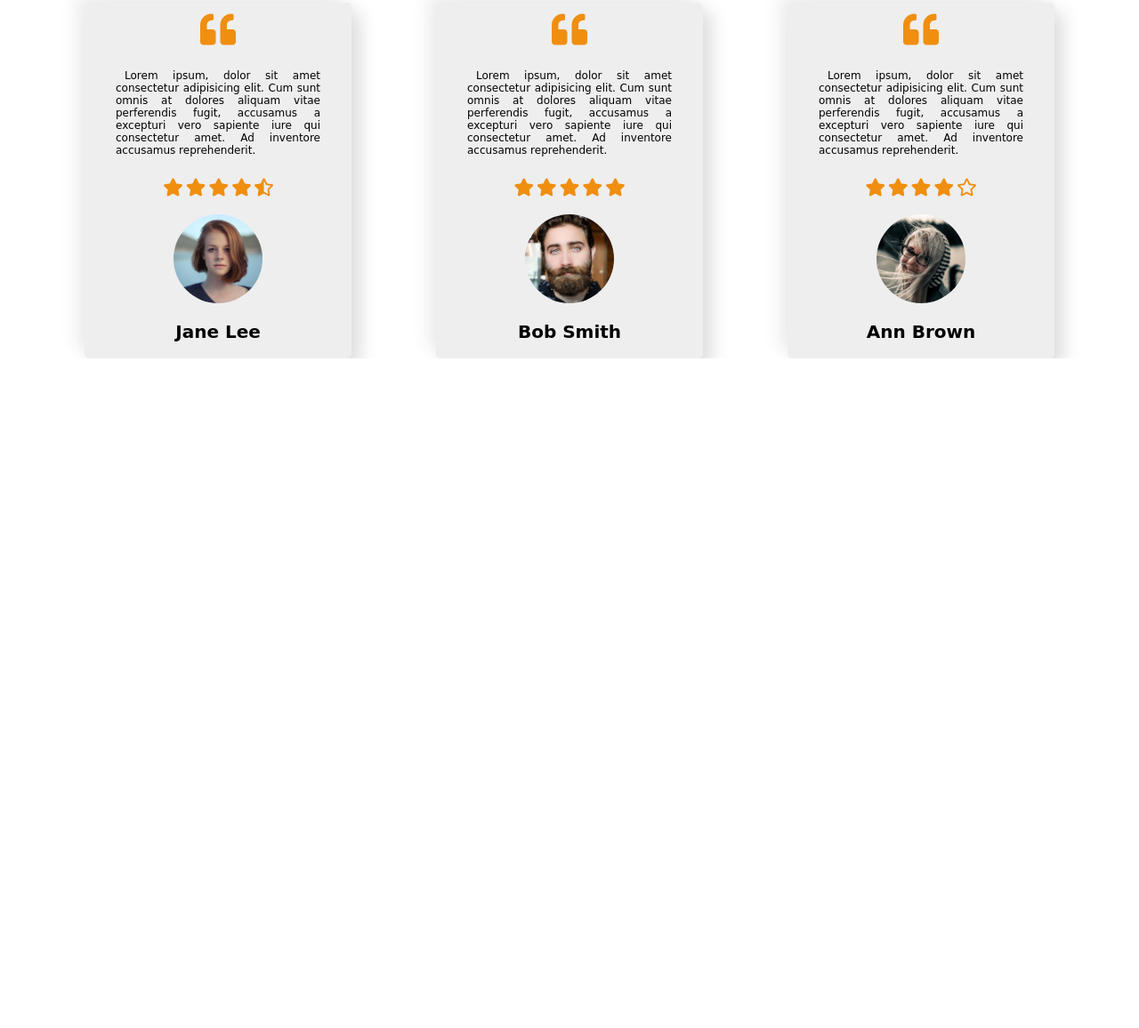
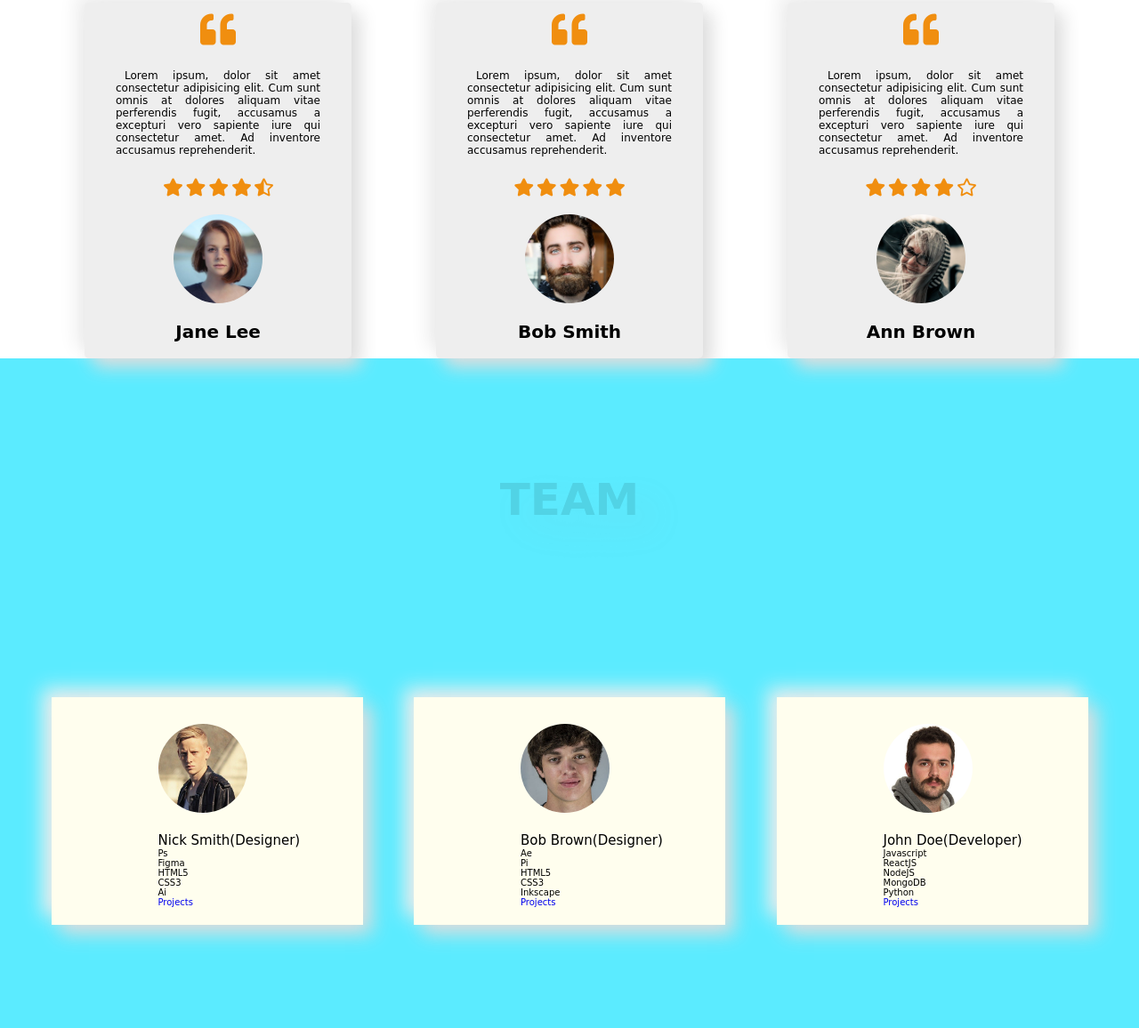
Before and after one commit to ddhay/Website-2-Creative-Designs, a plain HTML site: page index.html in a window 1280 px wide. Shown: the part 1015-2171 px from the top of the page at 89% size. Before the commit the page ends 1418 px from the top, so only its background shows below. Drawn offline with Linux system fonts and the light colour scheme; a web font is replaced by a local one.

Commit message:
section 3 code and styling

```diff
--- a/index.html
+++ b/index.html
@@ -88,14 +88,89 @@
            <h1 class="customer-name">Ann Brown</h1>
         </div>
 
+    </div>
+</section>
+<!--END OF SECTION 2-->
 
+<!--SECTION 3-->
+
+<section class="section-3">
+    <h1 class="section-heading">Team</h1>
+    <div class="team-wrapper">
+        <div class="team-member">
+            <img src="images/team-member-1.jpg" class="team-member-img">
+            <h2 class="team-member-name">Nick Smith<span>(Designer)</span></h2>
+            <ul class="team-member-skills">
+                <li>Ps</li>
+                <li>Figma</li>
+                <li>HTML5</li>
+                <li>CSS3</li>
+                <li>Ai</li>
+            </ul>
+            <a href="#"class="projects-btn">Projects</a>
+            <div class="story-btn" title="My Story">
+
+                <div class="story-btn-line"></div>
+            </div>
+            <div class="story">
+                <h4 class="story-heading">About Me</h4>
+                <p class="story-paragraph">Lorem ipsum dolor sit amet consectetur.
+                     </p>
+                    </div>
+        </div>
+
+        <div class="team-member">
+            <img src="images/team-member-2.jpg" class="team-member-img">
+            <h2 class="team-member-name">Bob Brown<span>(Designer)</span></h2>
+            <ul class="team-member-skills">
+                <li>Ae</li>
+                <li>Pi</li>
+                <li>HTML5</li>
+                <li>CSS3</li>
+                <li>Inkscape</li>
+            </ul>
+            <a href="#"class="projects-btn">Projects</a>
+            <div class="story-btn" title="My Story">
+
+                <div class="story-btn-line"></div>
+            </div>
+            <div class="story">
+                <h4 class="story-heading">About Me</h4>
+                <p class="story-paragraph">Lorem ipsum dolor sit amet consectetur.
+                     </p>
+                </div>
+        </div>
+        <div class="team-member">
+            <img src="images/team-member-3.jpg" class="team-member-img">
+            <h2 class="team-member-name">John Doe<span>(Developer)</span></h2>
+            <ul class="team-member-skills">
+                <li>Javascript</li>
+                <li>ReactJS</li>
+                <li>NodeJS</li>
+                <li>MongoDB</li>
+                <li>Python</li>
+            </ul>
+            <a href="#"class="projects-btn">Projects</a>
+            <div class="story-btn" title="My Story">
+
+                <div class="story-btn-line"></div>
+            </div>
+            <div class="story">
+                <h4 class="story-heading">About Me</h4>
+                <p class="story-paragraph">Lorem ipsum dolor sit amet consectetur.
+                     </p>
+            </div>
+        </div>
     </div>
+
+
 </section>
 
 
 
 
-<!--END OF SECTION W-->
+
+<!--END OF SECTION 3-->
 
 
     <script src="script.js"></script>
--- a/style.css
+++ b/style.css
@@ -20,7 +20,20 @@ html{
 
 body {
     overflow-x:hidden;
+
+
 }
+
+.section-heading{
+    font-size: 5rem;
+    font-weight: bold;
+    text-transform: uppercase;
+    color:999;
+    text-align: center;
+    opacity: 0.1;
+    text-shadow: 2rem 2rem 4rem #aaa;
+    margin: 8rem
+    }
 
 /*END OF GLOBAL STYLES*/
 
@@ -138,23 +151,14 @@ body {
 
 }
 
-.section-heading{
-    font-size: 5rem;
-    font-weight: bold;
-    text-transform: uppercase;
-    color:999;
-    text-align: center;
-    opacity: 0.1;
-    text-shadow: 2rem 2rem 4rem #aaa;
-    margin: 8rem
-    }
+
 /*center customer images*/
     .customers-wrapper{
         display: flex;
         justify-content: space-evenly;
         align-items: center;
         height: 70%;
-       ;
+
         }
 
 /*Style customer cards*/
@@ -221,4 +225,50 @@ body {
     font-weight: 700;
 }
 
+
+
 /*END OF SECTION 2*/
+
+/*SECTION 3*/
+.section-3{
+width: 100%;
+height: 100vh;
+display: flex;
+flex-direction: column;
+justify-content: space-between;
+padding: 5rem 0;
+background-color:rgba(50,231,255,0.8) ;
+
+}
+
+.team-member-img{
+    width: 10rem;
+    height: 10rem;
+    object-fit: cover;
+    margin: 2rem 0;
+    border-radius: 50%;
+    ;
+}
+
+
+
+.team-wrapper{
+    display: flex;
+    justify-content: space-evenly;
+    align-items: center;
+    height: 70%;
+
+}
+
+.team-member{
+    width:35rem;
+    background-color: #fffeee;
+    padding: 1rem 1rem 2em 12rem;
+    box-shadow: 1rem 1rem 2rem #ddd, -1rem -1rem 2rem #eee;
+
+
+}.story{
+    display: none;
+}
+
+/*END OF SECTION 3*/
```
